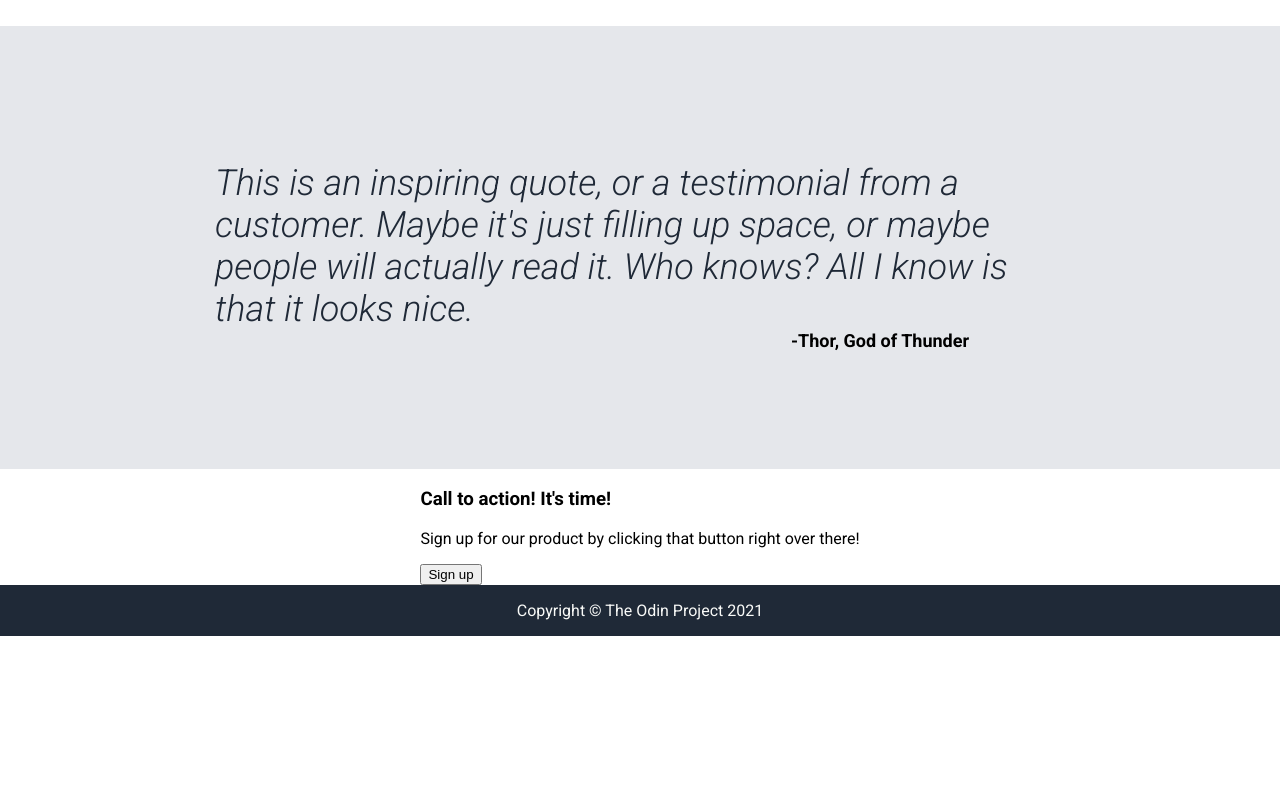
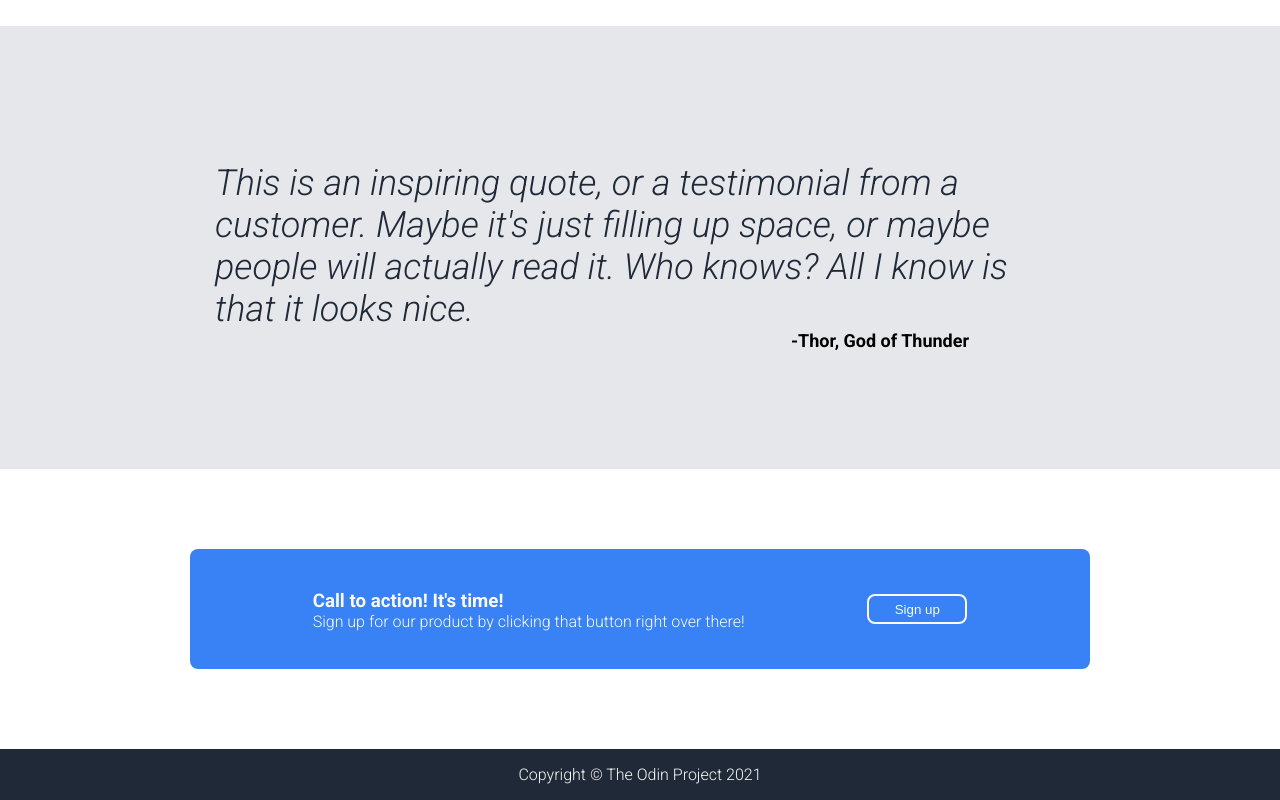
Before and after one commit to ACGiuliano/odin-landing-page, a plain HTML site: page index.html in a window 1280 px wide. Shown: the part 977-1777 px from the top of the page. Before the commit the page ends 1613 px from the top, so only its background shows below. Drawn offline with Linux system fonts and the light colour scheme.

Commit message:
ADDED: Section 4, Call to Action
Added styling for call to action section.
Adjusted html to include divs for parts of section 4.

```diff
--- a/index.html
+++ b/index.html
@@ -63,9 +63,13 @@
         </div>
 
         <div class="bottom">
-            <h3>Call to action! It's time!</h3>
-            <p>Sign up for our product by clicking that button right over there!</p>
-            <button>Sign up</button>
+            <div class="bottom-box">
+                <div class="CtAtext">
+                    <h3>Call to action! It's time!</h3>
+                    <p>Sign up for our product by clicking that button right over there!</p>
+                </div>
+                <button>Sign up</button>
+            </div>
         </div>
     </div>
     <footer>
--- a/style.css
+++ b/style.css
@@ -22,6 +22,7 @@ footer {
     background-color: #1F2937;
     text-align: center;
     margin-top: auto;
+    font-weight: 300;
 }
 
 header h1 {
@@ -173,5 +174,53 @@ h2 {
     font-weight: bold;
     margin-left: 480px;
     margin-top: 0;
+}
 
+/* Section 4 Call to Action styling */
+
+.bottom {
+    display: flex;
+    justify-content: center;
+    align-items: center;
+    background-color: white;
+    width: 100%;
 }
+
+.bottom-box {
+    display: flex;
+    justify-content: space-evenly;
+    background-color: #3882f6;
+    margin-top: 80px;
+    margin-bottom: 80px;
+    height: 120px;
+    width: 900px;
+    min-width: 500px;
+    border-radius: 8px;
+}
+
+.CtAtext {
+    display: flex;
+    flex-direction: column;
+    justify-content: center;
+    color: #F9FAF8;
+}
+
+.CtAtext h3 {
+    margin-bottom: 0;
+}
+.CtAtext p {
+    margin-top: 0;
+    font-size: 16px;
+    font-weight: 300;
+}
+
+.bottom-box button {
+    width: 100px;
+    height: 30px;
+    padding: 6px;
+    border-radius: 8px;
+    border: 2px solid #F9FAF8;
+    background-color: #3882f6;
+    color: #F9FAF8;
+    align-self: center;
+}
```
